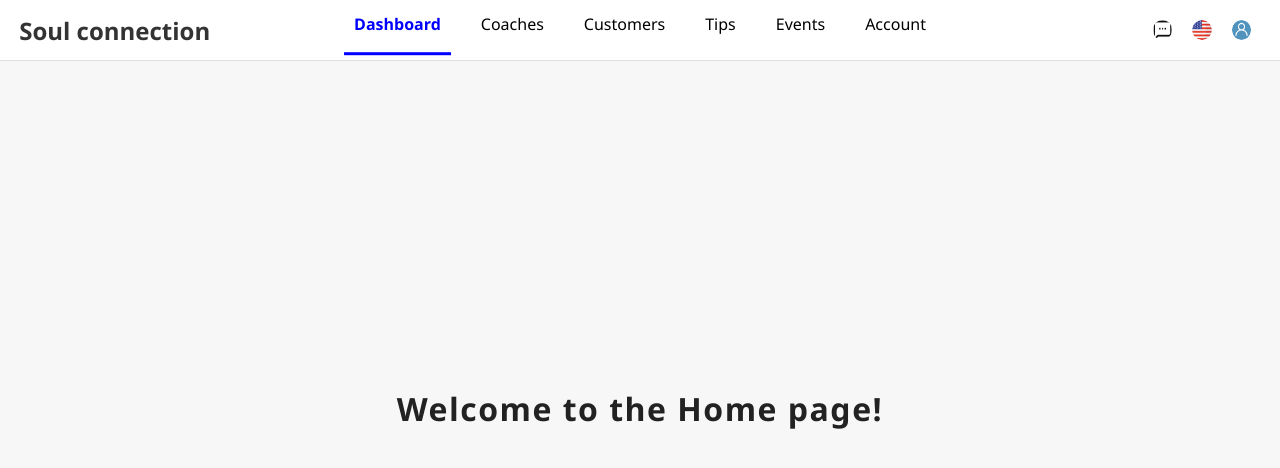
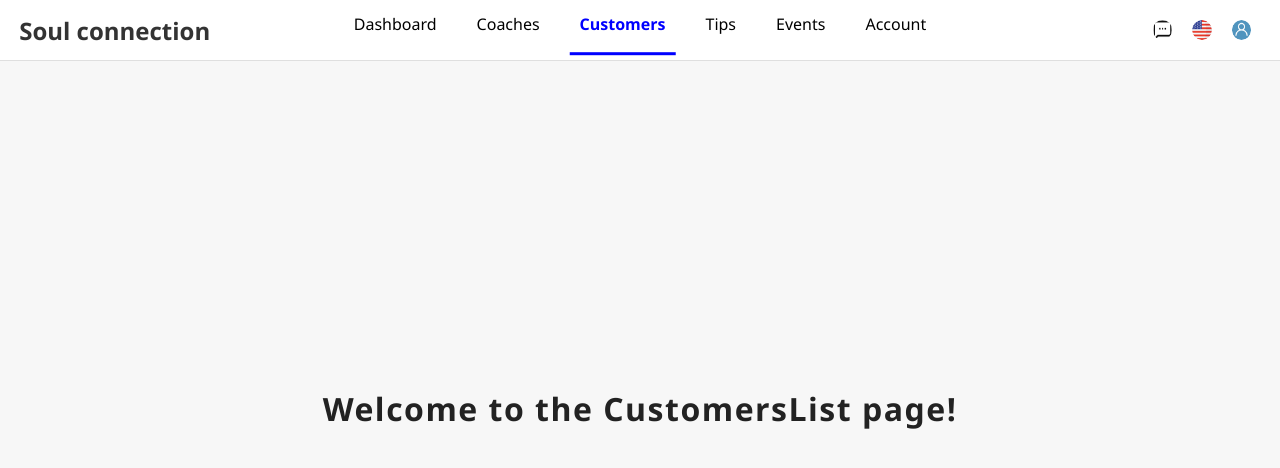
Before and after one commit to Sonny-Fourmont/2024-Epitech-Pool-Project-Survivor, a React (Create React App) app in the folder front/: page /customers in a window 1280 px wide. Before the commit this address led to /. Shown: the top 468 px of the page. Built offline with nearby package versions, Linux system fonts and the light colour scheme; the HTML template or start-up script is replaced by a standard one.

Commit message:
[UPD] upgrade route browsing [FIX] automatic redirect into loggin page when not logged in [ADD] account page [ADD] coaches page [ADD] customers page [ADD] events page [ADD] tips page [FIX] rename homePage to dashboardPage

```diff
--- a/front/src/App.tsx
+++ b/front/src/App.tsx
@@ -8,20 +8,29 @@
 import React from 'react';
 import { Routes, Route, Navigate } from 'react-router-dom';
 
-import Home from './components/homePage';
-import Login from './components/loginPage';
+import Dashboard from './components/dashboardPage/dashboardPage';
+import Login from './components/loginPage/loginPage';
 import Profile from './components/profilePage/profile';
-import NavBar from './components/Navbar/Navbar';
+import Coaches from './components/coachesPage/coaches';
+import CustomersList from './components/customers/customersList';
+import Tips from './components/tipsPage/tipsPage';
+import Events from './components/eventsPage/eventsPage';
+import AccountPage from './components/accountPage/accountPage';
 
 const App: React.FC = () => {
   return (
     <div>
-      <NavBar/>
       <Routes>
-        <Route path="/" element={<Home />} />
+        <Route element={<Navigate to="login" />} path="/" />
         <Route path="/login" element={<Login />} />
+        <Route path="/dashboard" element={<Dashboard />} />
+        <Route path="/coaches" element={<Coaches />} />
+        <Route path="/customers" element={<CustomersList />} />
+        <Route path="/tips" element={<Tips />} />
+        <Route path="/events" element={<Events />} />
+        <Route path="/account" element={<AccountPage />} />
         <Route path="/profile" element={<Profile />} />
-		    <Route path="*" element={<Navigate to={"/"} />}/>
+		    <Route path="*" element={<Navigate to={"/login"} />}/>
       </Routes>
     </div>
   );
--- /dev/null
+++ b/front/src/components/accountPage/accountPage.tsx
@@ -0,0 +1,22 @@
+/*
+** EPITECH PROJECT, 2024
+** B-SVR-500-LYN-5-1-survivor-killian.cottrelle
+** File description:
+** accountPage
+*/
+
+import React from 'react';
+import NavBar from '../navbar/Navbar';
+
+const AccountPage: React.FC = () => {
+  return (
+    <>
+      <NavBar/>
+      <div>
+        <h1>Welcome to the AccountPage page!</h1>
+      </div>
+    </>
+  );
+};
+
+export default AccountPage;
--- /dev/null
+++ b/front/src/components/coachesPage/coaches.tsx
@@ -0,0 +1,22 @@
+/*
+** EPITECH PROJECT, 2024
+** B-SVR-500-LYN-5-1-survivor-killian.cottrelle
+** File description:
+** coaches
+*/
+
+import React from 'react';
+import NavBar from '../navbar/Navbar';
+
+const Coaches: React.FC = () => {
+  return (
+    <>
+      <NavBar/>
+      <div>
+        <h1>Welcome to the Coaches page!</h1>
+      </div>
+    </>
+  );
+};
+
+export default Coaches;
--- /dev/null
+++ b/front/src/components/customers/customersList.tsx
@@ -0,0 +1,22 @@
+/*
+** EPITECH PROJECT, 2024
+** B-SVR-500-LYN-5-1-survivor-killian.cottrelle
+** File description:
+** customersList
+*/
+
+import React from 'react';
+import NavBar from '../navbar/Navbar';
+
+const CustomersList: React.FC = () => {
+  return (
+    <>
+      <NavBar/>
+      <div>
+        <h1>Welcome to the CustomersList page!</h1>
+      </div>
+    </>
+  );
+};
+
+export default CustomersList;
--- /dev/null
+++ b/front/src/components/dashboardPage/dashboardPage.tsx
@@ -0,0 +1,22 @@
+/*
+** EPITECH PROJECT, 2024
+** B-SVR-500-LYN-5-1-survivor-killian.cottrelle
+** File description:
+** homePage
+*/
+
+import React from 'react';
+import NavBar from '../navbar/Navbar';
+
+const Dashboard: React.FC = () => {
+  return (
+    <>
+      <NavBar/>
+      <div>
+        <h1>Welcome to the Dashboard page!</h1>
+      </div>
+    </>
+  );
+};
+
+export default Dashboard;
--- /dev/null
+++ b/front/src/components/eventsPage/eventsPage.tsx
@@ -0,0 +1,22 @@
+/*
+** EPITECH PROJECT, 2024
+** B-SVR-500-LYN-5-1-survivor-killian.cottrelle
+** File description:
+** eventsPage
+*/
+
+import React from 'react';
+import NavBar from '../navbar/Navbar';
+
+const Events: React.FC = () => {
+  return (
+    <>
+      <NavBar/>
+      <div>
+        <h1>Welcome to the Events page!</h1>
+      </div>
+    </>
+  );
+};
+
+export default Events;
--- a/front/src/components/homePage.tsx
+++ /dev/null
@@ -1,18 +0,0 @@
-/*
-** EPITECH PROJECT, 2024
-** B-SVR-500-LYN-5-1-survivor-killian.cottrelle
-** File description:
-** homePage
-*/
-
-import React from 'react';
-
-const Home: React.FC = () => {
-  return (
-    <div>
-      <h1>Welcome to the Home page!</h1>
-    </div>
-  );
-};
-
-export default Home;
--- a/front/src/components/loginPage.tsx
+++ b/front/src/components/loginPage/loginPage.tsx
@@ -5,8 +5,12 @@
 ** loginPage
 */
 import React from 'react';
+import { useNavigate } from 'react-router-dom';
 
 const Login: React.FC = () => {
+
+  const navigate = useNavigate();
+
   return (
     <section className='login'>
       <form>
@@ -17,7 +21,7 @@ const Login: React.FC = () => {
         <label>Password</label>
         <input type="password" className="login-box" name="password" placeholder="Password"/>
 
-        <button>Log In</button>
+        <button onClick={()=>navigate("/dashboard")}>Log In</button>
 
       </form>
     </section>
--- a/front/src/components/Navbar/Navbar.tsx
+++ b/front/src/components/navbar/Navbar.tsx
@@ -15,7 +15,7 @@ const NavBar: React.FC = () => {
         <div className="navbar-wrapper">
           <h2>Soul connection</h2>
           <div className="nav-center">
-            <NavLink to="/" style={({ isActive }) => {
+            <NavLink to="/dashboard" style={({ isActive }) => {
               return {
                 height: "65%",
                 cursor: "pointer",
--- a/front/src/components/profilePage/profile.tsx
+++ b/front/src/components/profilePage/profile.tsx
@@ -6,6 +6,7 @@
 */
 
 import React, { useState } from "react";
+import NavBar from "../navbar/Navbar";
 
 const EditableImage: React.FC<{ isEditing: boolean; imageSrc: string; onImageChange: (newImage: string) => void; }> = ({ isEditing, imageSrc, onImageChange }) => {
   const handleImageChange = (event: React.ChangeEvent<HTMLInputElement>) => {
@@ -50,6 +51,8 @@ const Profile: React.FC = () => {
   };
 
   return (
+    <>
+      <NavBar/>
       <div className="container">
         <h1>PROFILE</h1>
         <EditableImage isEditing={isEditing} imageSrc={fields.imageSrc} onImageChange={(newImage) => handleFieldChange("imageSrc", newImage)}/>
@@ -64,6 +67,7 @@ const Profile: React.FC = () => {
           {isEditing ? 'Enregistrer' : 'Modifier'}
         </button>
       </div>
+    </>
   );
 };
 
--- /dev/null
+++ b/front/src/components/tipsPage/tipsPage.tsx
@@ -0,0 +1,22 @@
+/*
+** EPITECH PROJECT, 2024
+** B-SVR-500-LYN-5-1-survivor-killian.cottrelle
+** File description:
+** tipsPage
+*/
+
+import React from 'react';
+import NavBar from '../navbar/Navbar';
+
+const Tips: React.FC = () => {
+  return (
+    <>
+      <NavBar/>
+      <div>
+        <h1>Welcome to the Tips page!</h1>
+      </div>
+    </>
+  );
+};
+
+export default Tips;
```
Lines whose indentation alone changed are shown as unchanged.
